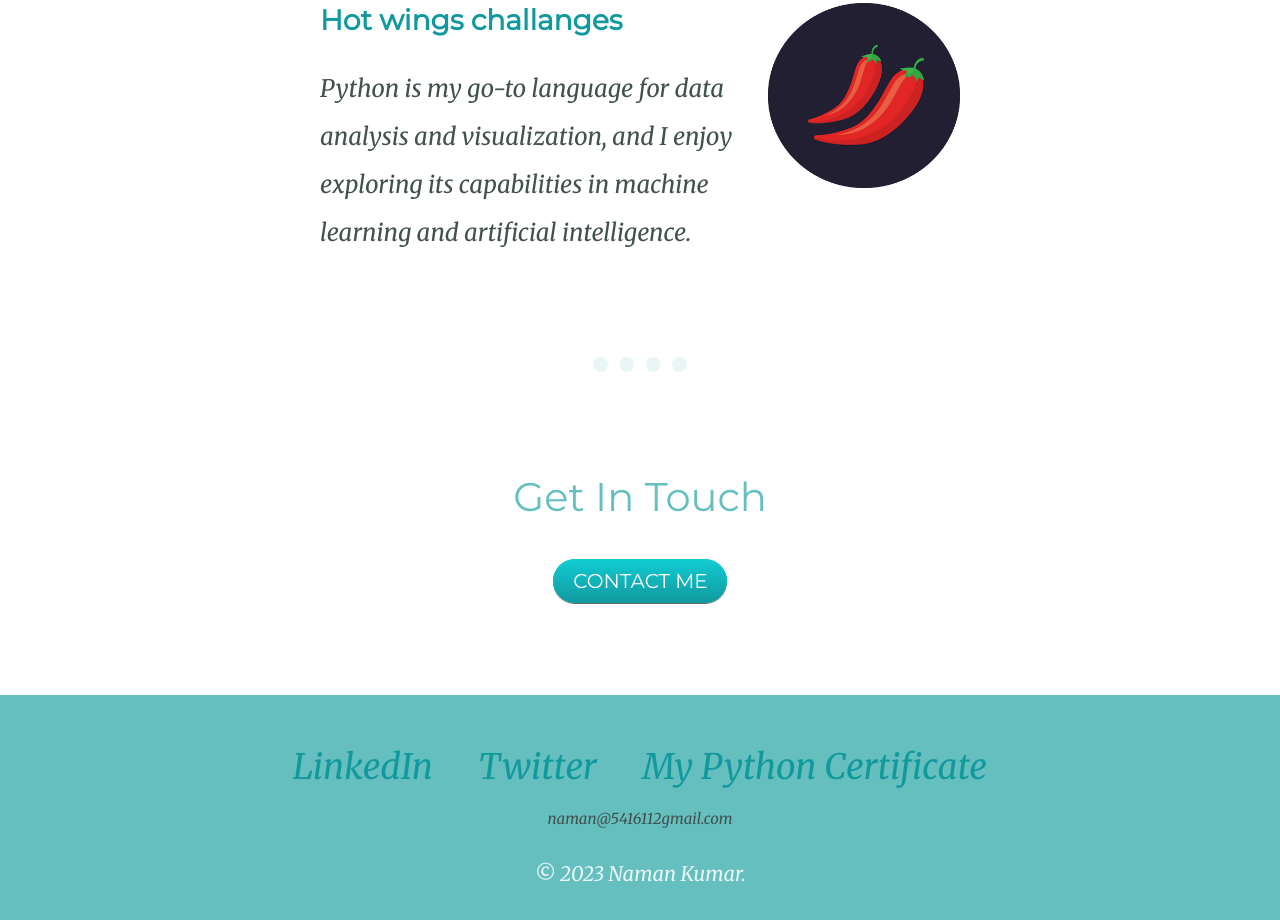
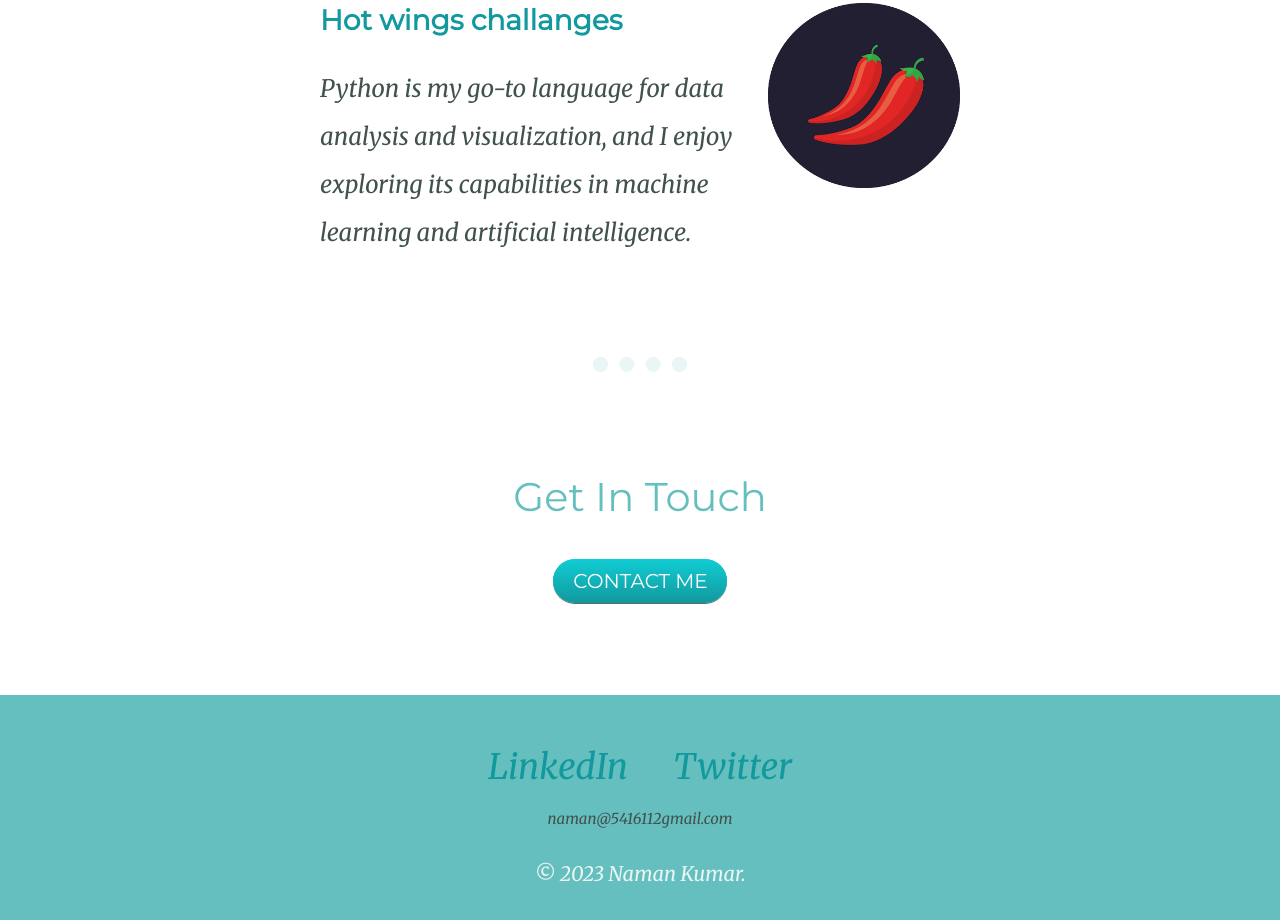
Before and after one commit to Naman5416/cv, a plain HTML site: page index.html in a window 1280 px wide. Shown: the part 2806-3726 px from the top of the page. Drawn offline with Linux system fonts and the light colour scheme.

Commit message:
Update index.html

```diff
--- a/index.html
+++ b/index.html
@@ -53,9 +53,9 @@
 
 
       <div class="bottom-container">
-        <a class="footer-link" href="https://www.linkedin.com/">LinkedIn</a>
+        <a class="footer-link" href="https://www.linkedin.com/in/naman-sah-22118426a/">LinkedIn</a>
         <a class="footer-link" href="https://twitter.com/">Twitter</a>
-        <a class="footer-link" href="python-certificate.png">My Python Certificate</a>
+<!--         <a class="footer-link" href="python-certificate.png">My Python Certificate</a> -->
         <p class="gmail">naman@5416112gmail.com</p>
 
         <p class="copyright">© 2023 Naman Kumar.</p>
```
